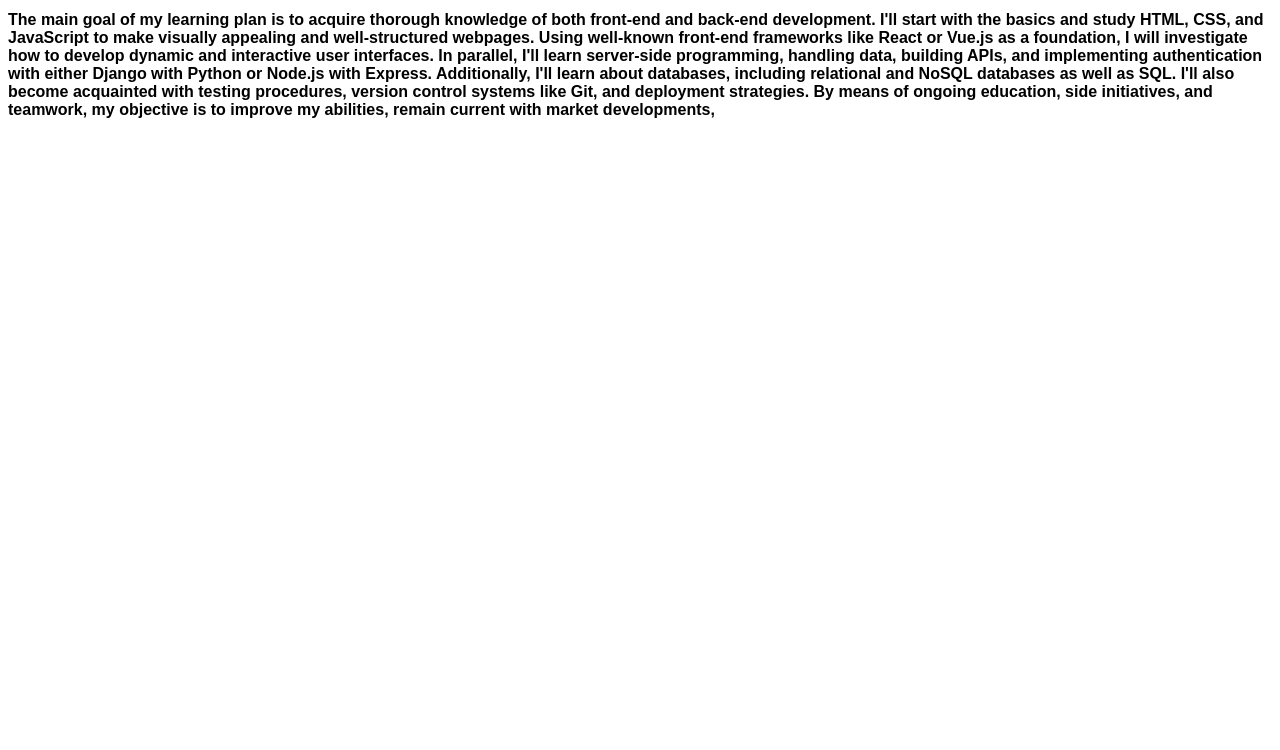
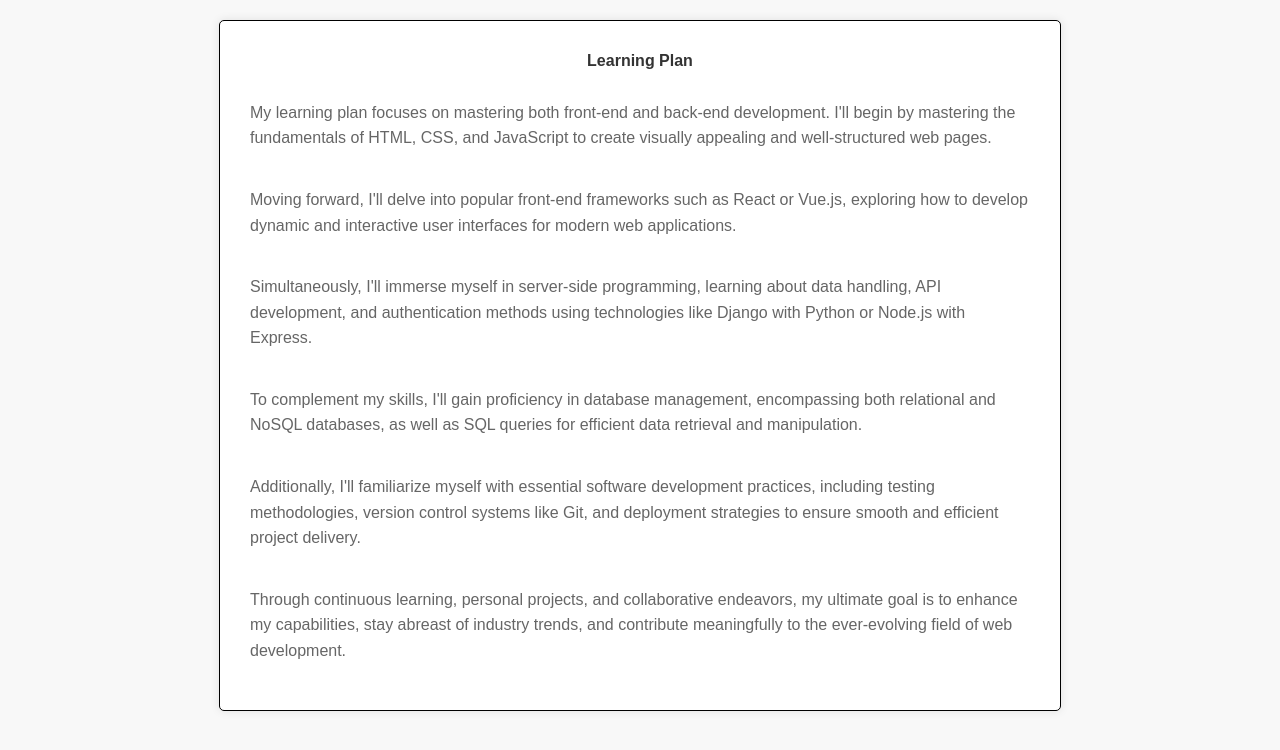
Before and after one commit to zakkhann/github.io, a plain HTML site: page blog/learning-plan.html in a window 1280 px wide. Drawn offline with Linux system fonts and the light colour scheme.

Commit message:
add files to blog

```diff
--- a/blog/learning-plan.html
+++ b/blog/learning-plan.html
@@ -3,24 +3,44 @@
   <head>
     <meta charset="UTF-8" />
     <meta name="viewport" content="width=device-width, initial-scale=1.0" />
+    <title>Learning Plan</title>
     <link href="/blog/styles/styles.css" rel="stylesheet" type="text/css" />
-    <title>HTML Template</title>
   </head>
   <body>
-    <h1>
-      The main goal of my learning plan is to acquire thorough knowledge of both
-      front-end and back-end development. I'll start with the basics and study
-      HTML, CSS, and JavaScript to make visually appealing and well-structured
-      webpages. Using well-known front-end frameworks like React or Vue.js as a
-      foundation, I will investigate how to develop dynamic and interactive user
-      interfaces. In parallel, I'll learn server-side programming, handling
-      data, building APIs, and implementing authentication with either Django
-      with Python or Node.js with Express. Additionally, I'll learn about
-      databases, including relational and NoSQL databases as well as SQL. I'll
-      also become acquainted with testing procedures, version control systems
-      like Git, and deployment strategies. By means of ongoing education, side
-      initiatives, and teamwork, my objective is to improve my abilities, remain
-      current with market developments,
-    </h1>
+    <div class="main-content">
+      <h1>Learning Plan</h1>
+      <p>
+        My learning plan focuses on mastering both front-end and back-end
+        development. I'll begin by mastering the fundamentals of HTML, CSS, and
+        JavaScript to create visually appealing and well-structured web pages.
+      </p>
+      <p>
+        Moving forward, I'll delve into popular front-end frameworks such as
+        React or Vue.js, exploring how to develop dynamic and interactive user
+        interfaces for modern web applications.
+      </p>
+      <p>
+        Simultaneously, I'll immerse myself in server-side programming, learning
+        about data handling, API development, and authentication methods using
+        technologies like Django with Python or Node.js with Express.
+      </p>
+      <p>
+        To complement my skills, I'll gain proficiency in database management,
+        encompassing both relational and NoSQL databases, as well as SQL queries
+        for efficient data retrieval and manipulation.
+      </p>
+      <p>
+        Additionally, I'll familiarize myself with essential software
+        development practices, including testing methodologies, version control
+        systems like Git, and deployment strategies to ensure smooth and
+        efficient project delivery.
+      </p>
+      <p>
+        Through continuous learning, personal projects, and collaborative
+        endeavors, my ultimate goal is to enhance my capabilities, stay abreast
+        of industry trends, and contribute meaningfully to the ever-evolving
+        field of web development.
+      </p>
+    </div>
   </body>
 </html>
--- a/blog/styles/styles.css
+++ b/blog/styles/styles.css
@@ -75,3 +75,27 @@ header {
   border: 1px solid #ccc;
   margin: 5px;
 }
+
+body {
+  font-family: Arial, sans-serif;
+  margin: 0;
+  padding: 20px;
+  background-color: #f8f8f8;
+}
+h1 {
+  color: #333;
+  text-align: center;
+  margin-bottom: 20px;
+}
+.main-content {
+  max-width: 800px;
+  margin: 0 auto;
+  background-color: #fff;
+  padding: 20px;
+  border-radius: 5px;
+  box-shadow: 0 0 10px rgba(0, 0, 0, 0.1);
+}
+p {
+  line-height: 1.6;
+  color: #666;
+}
```
Also changed, not shown: blog/problem-solving.html (added, +100 -0 lines), index.html (+1 -0 lines), blog/images/Screenshot from 2024-02-02 16-51-53.png (added).
